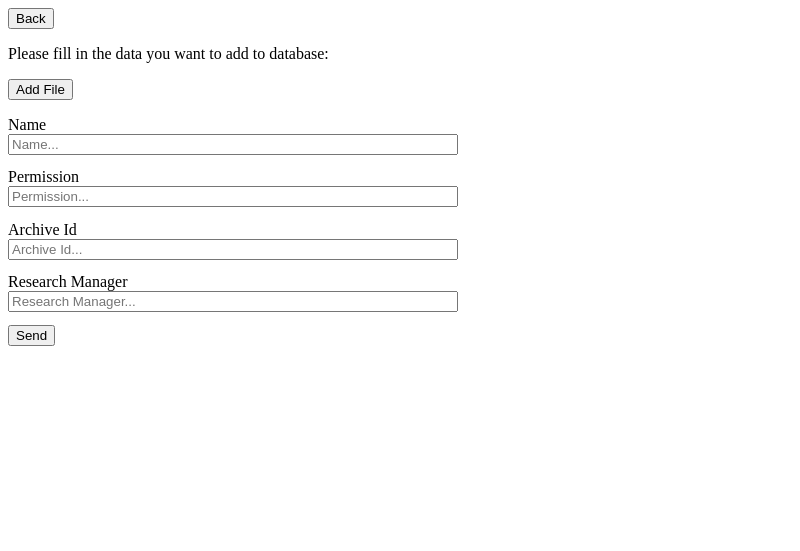
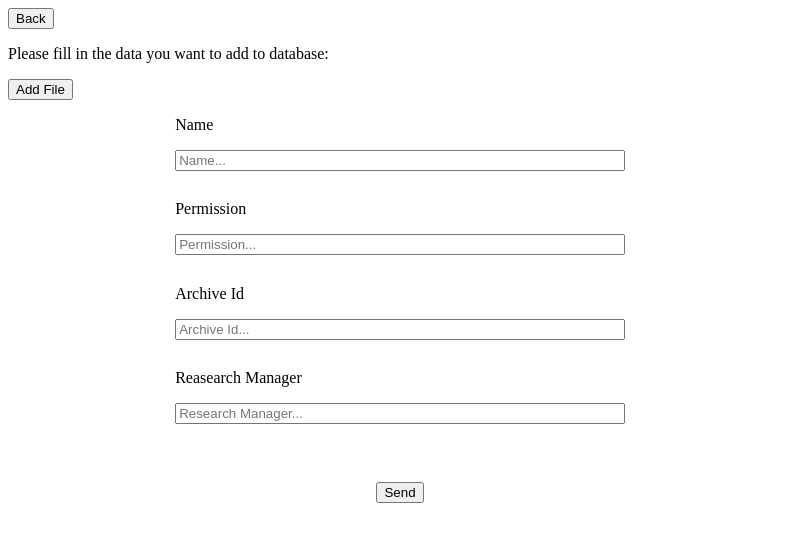
Before and after one commit to voiceinsidehead/tutkimusrekisteri, an Electron app: page src/Add/Add.html in a window 800 px wide. Drawn offline with Linux system fonts and the light colour scheme.

Commit message:
add page styling

```diff
--- a/src/Add/Add.html
+++ b/src/Add/Add.html
@@ -12,12 +12,12 @@
     <p>Please fill in the data you want to add to database:</p>
 
     <button id="addFileBtn">Add File</button>
+    <div class="flex-container">
       <p id="filepath"></p>
 
       <!-- form for adding research data to database -->
       <form id="formi">
-      Name
-      <br />
+        <p>Name</p>
         <input
           class="input"
           type="text"
@@ -25,9 +25,7 @@
           placeholder="Name..."
           name="name"
         />
-      <br />
-      Permission
-      <br />
+        <p>Permission</p>
         <input
           class="input"
           type="text"
@@ -35,9 +33,7 @@
           placeholder="Permission..."
           name="permission"
         />
-      <br />
-      Archive Id
-      <br />
+        <p>Archive Id</p>
         <input
           class="input"
           type="text"
@@ -45,9 +41,7 @@
           placeholder="Archive Id..."
           name="archiveId"
         />
-      <br />
-      Research Manager
-      <br />
+        <p>Reasearch Manager</p>
         <input
           class="input"
           type="text"
@@ -55,9 +49,11 @@
           placeholder="Research Manager..."
           name="researchManager"
         />
-      <br />
+        <div class="submit-div">
           <input type="submit" value="Send" />
+        </div>
       </form>
+    </div>
 
     <script src="Addgui.js"></script>
   </body>
--- a/src/Add/Addstyle.css
+++ b/src/Add/Addstyle.css
@@ -1,3 +1,8 @@
+.flex-container {
+  display: flex;
+  justify-content: center;
+  align-items: center;
+}
 .input {
   margin-bottom: 1em;
   padding-right: 20em;
@@ -5,3 +10,8 @@
 #filepath {
   color: red;
 }
+.submit-div {
+  display: flex;
+  justify-content: center;
+  margin: 10%;
+}
```
Lines whose indentation alone changed are shown as unchanged.
